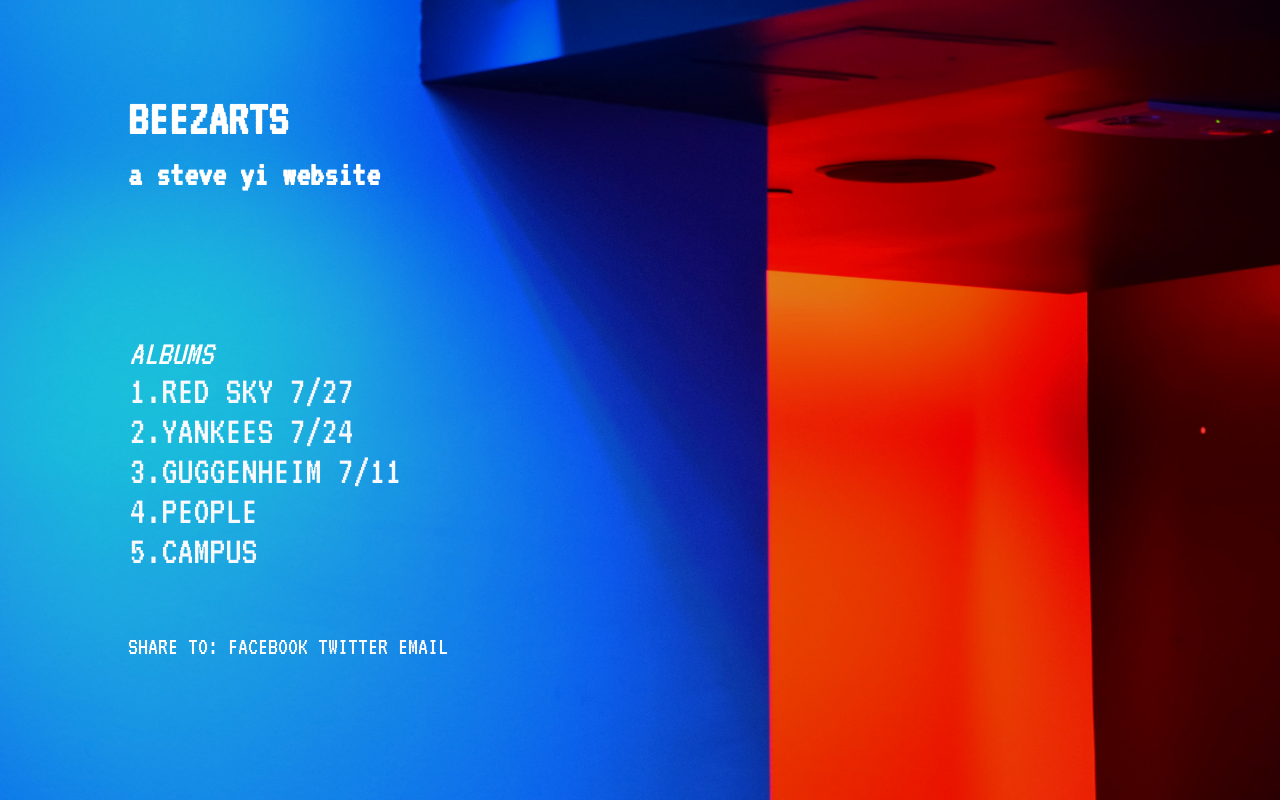
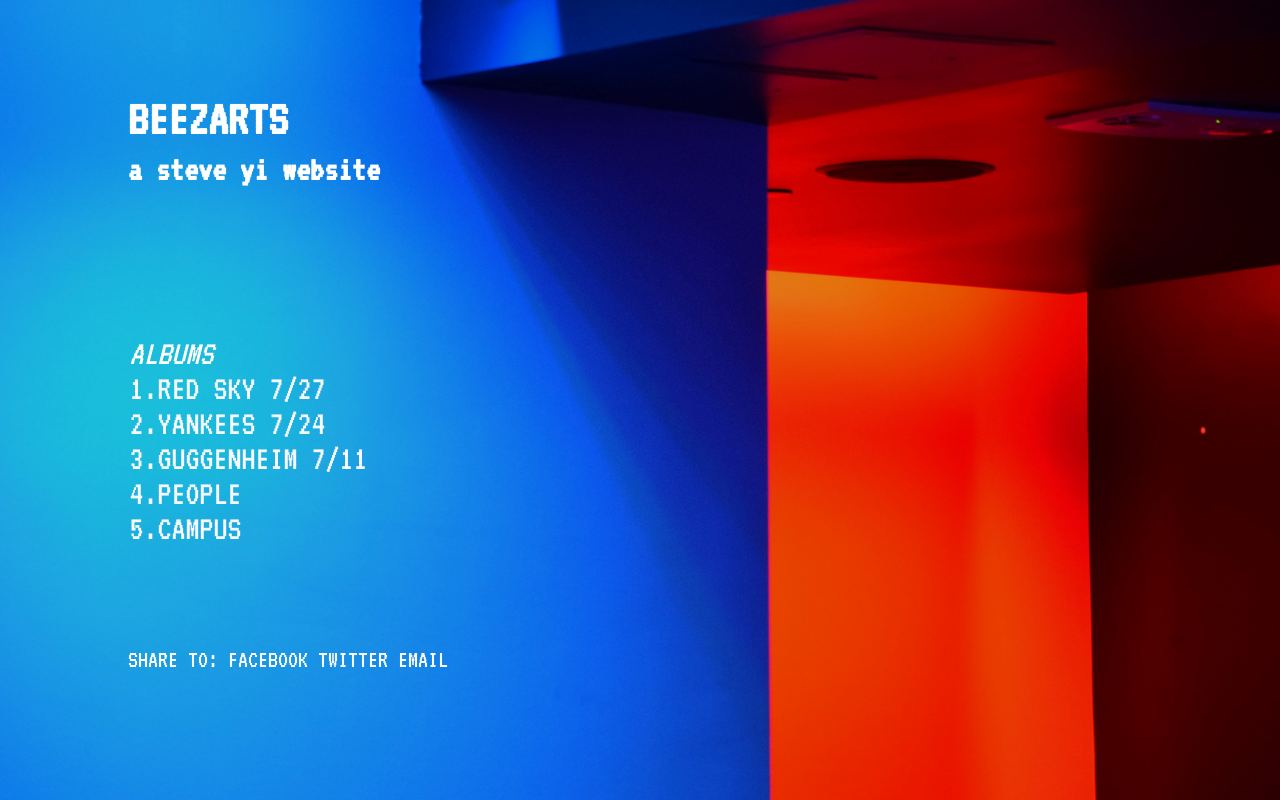
Before and after one commit to yyygg22/beezarts, a plain HTML site: page index.html in a window 1280 px wide. Drawn offline with Linux system fonts and the light colour scheme.

Commit message:
font size

```diff
--- a/index.html
+++ b/index.html
@@ -33,12 +33,12 @@
     	 }
     .album{font-size: 35px;
     	   font-style: italic;}
-	span{font-size:40px;
+	span{font-size:35px;
 	 	 text-decoration: none;
 	 	 text-align: center;}
 	a{text-decoration: none;
 	  color: #F8F8FF;
-	  line-height: 40px;}
+	  line-height: 30px;}
     .Button:hover{background-color: lime;
 				  transition-duration: 1s;
 			      color: white;}
@@ -96,6 +96,9 @@
 		</span>
   	</ul>
 	<div>
+	<br>
+	<br>
+	<br>
 	<span class="share">Share to:
 	<a href="http://www.facebook.com/sharer.php?u=https://beezarts.com" class="social-media" target="_blank">
     Facebook</a>
```
